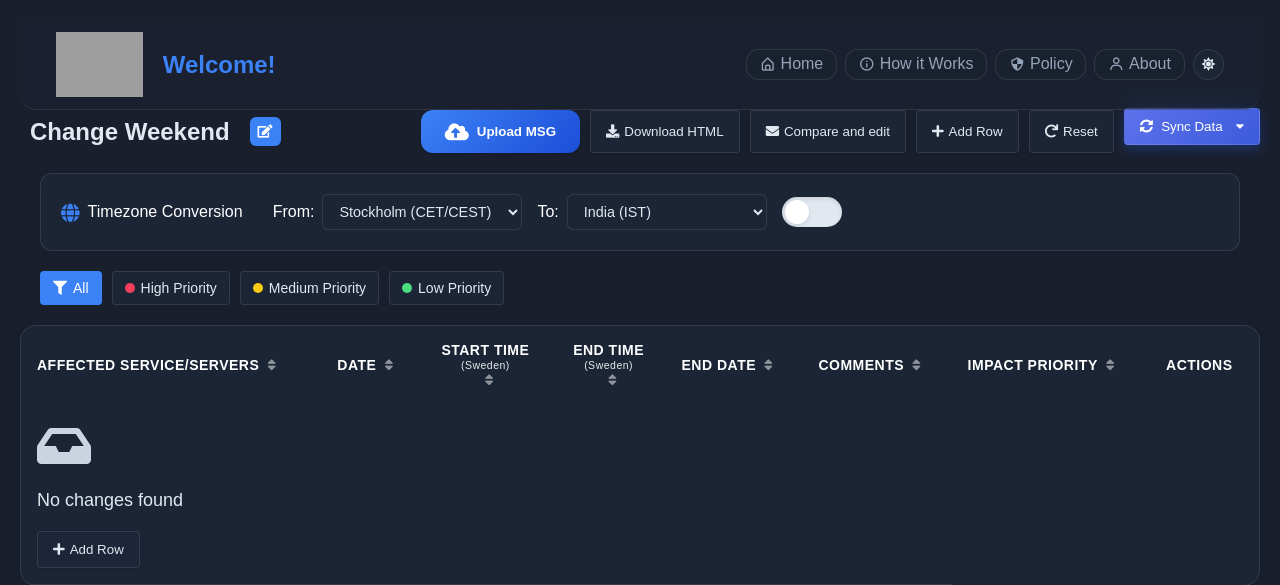
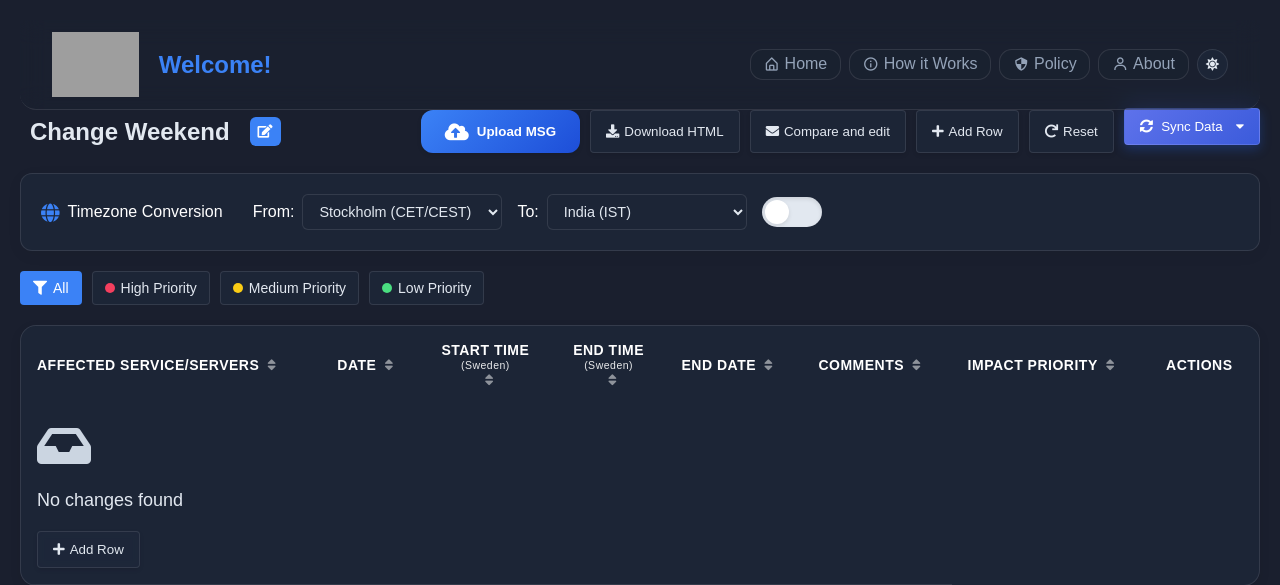
Before and after one commit to frenzywall/testttt, a Flask app: page / in a window 1280 px wide. Shown: the top 585 px of the page. Run offline with Flask 3, Linux system fonts and the light colour scheme; data that the repository does not hold is empty; parts of the project's set-up code (start-up, migrations or seed data) failed here and were passed over; some libraries are stand-ins or nearby versions; grey boxes are pictures that could not be loaded.

Commit message:
Update main.css

```diff
--- a/static/css/main.css
+++ b/static/css/main.css
@@ -2205,6 +2205,14 @@ width: 100%;
 box-sizing: border-box;
 margin-left: auto;
 margin-right: auto;
+}
+
+/* Override for .tz-toggle to allow full-width stretching when zoomed out */
+.tz-toggle,
+.filter-controls,
+.nav-container {
+    max-width: none;
+    width: 100%;
 }
 
 [data-theme="dark"] td.editable {
```
